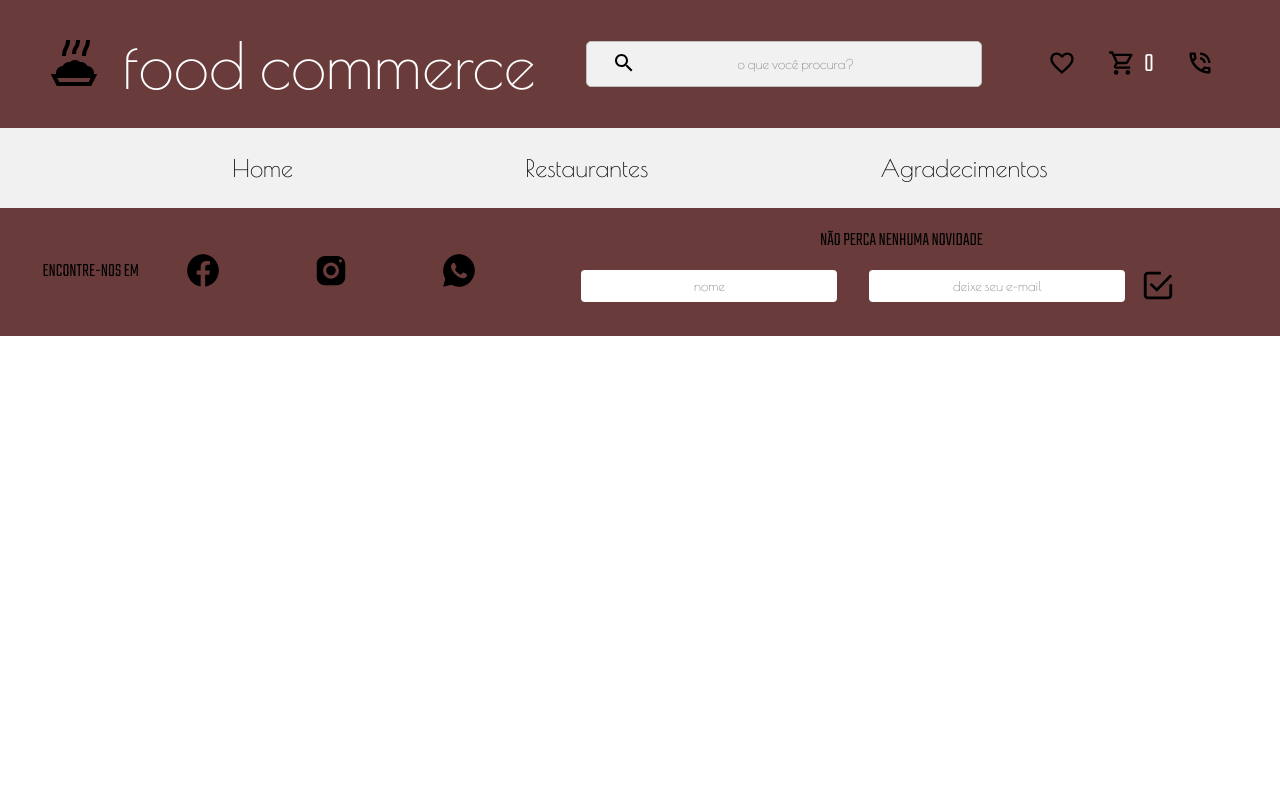
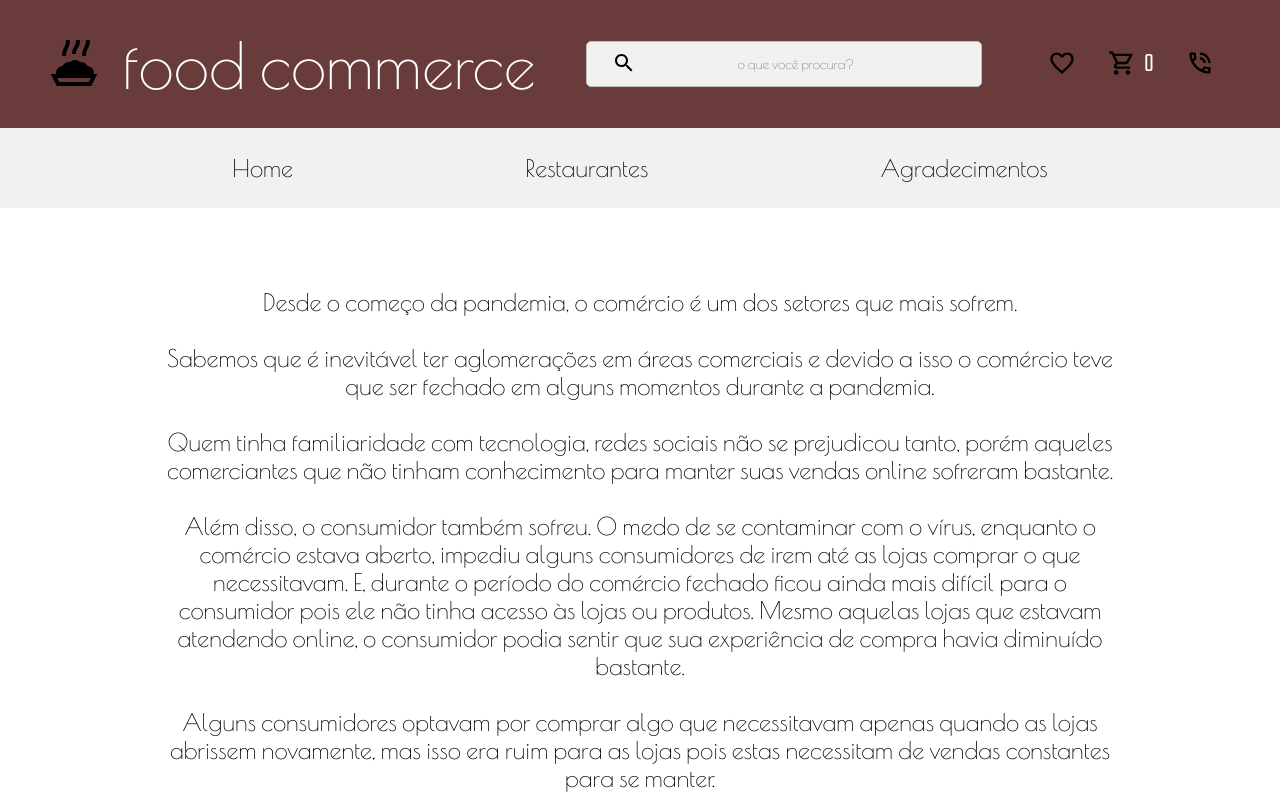
Before and after one commit to larigit/my_e-commerce, a React (Create React App) app: page / in a window 1280 px wide. Shown: the top 800 px of the page. Built offline with nearby package versions, Linux system fonts and the light colour scheme; no server answers.

Commit message:
falta agradecimentos

```diff
--- a/src/components/Card/card.css
+++ b/src/components/Card/card.css
@@ -28,6 +28,6 @@
 .card__avancar{
     padding-top: 7rem;
     align-items: center;
-    display:flex;
+    display:none;
     font-size: 0.8rem;
 }
--- a/src/components/Card/index.jsx
+++ b/src/components/Card/index.jsx
@@ -1,19 +1,19 @@
-import { Link } from 'react-router-dom'
-
+import { Link, useRouteMatch } from 'react-router-dom'
 import './card.css'
 import avancar from '../../assets/images/avancar.png'
 
 
 const Card = (props) => {
+    let { url } = useRouteMatch();
 return(
     <div className="card">
             <img src={props.imagem} alt={props.alt}/>
         <div className="card__info">
             <p className="card__title">{props.nome}</p>
             <p className="card__descrip">{props.categoria}</p>
-            <div className="card__avancar">
+            <div className="card__avancar" style={{display:props.display}}>
                 <p >Clique para conhecer</p>
-                <Link to={`/restaurants/${props.nome&&props.nome.replaceAll(' ','').toLowerCase()}`}><img src={avancar} alt="avançar"/></Link>
+                <Link to={`${url}/${props.nome&&props.nome.replaceAll(' ','').toLowerCase()}`}><img src={avancar} alt="avançar"/></Link>
             </div>
         </div>
     </div>
--- a/src/pages/Acknowledgment/index.jsx
+++ b/src/pages/Acknowledgment/index.jsx
@@ -1,9 +1,12 @@
 import Header from "../../components/Header";
+import Footer from "../../components/Footer";
 
 const Acknowledgment = () => {
     return(
         <>
             <Header />
+
+            <Footer />
         </>
     )
 }
--- /dev/null
+++ b/src/pages/Home/home.css
@@ -0,0 +1,6 @@
+.home{
+    margin: 5rem 10rem 5rem 10rem;
+    font-size: 1.5rem;
+    text-align: center;
+    align-items: center;
+}
--- a/src/pages/Home/index.jsx
+++ b/src/pages/Home/index.jsx
@@ -1,10 +1,37 @@
 import Header from "../../components/Header";
 import Footer from "../../components/Footer";
+
+import './home.css'
 
 const Home = () => {
     return(
         <>
             <Header />
+            <p className="home">Desde o começo da pandemia, o comércio é um dos setores que mais
+sofrem. <br/><br/>Sabemos que é inevitável ter aglomerações em áreas comerciais e
+devido a isso o comércio teve que ser fechado em alguns momentos
+durante a pandemia.<br/><br/> Quem tinha familiaridade com tecnologia, redes
+sociais não se prejudicou tanto, porém aqueles comerciantes que não
+tinham conhecimento para manter suas vendas online sofreram bastante.
+<br/><br/>Além disso, o consumidor também sofreu. O medo de se contaminar com
+o vírus, enquanto o comércio estava aberto, impediu alguns consumidores
+de irem até as lojas comprar o que necessitavam. E, durante o período do
+comércio fechado ficou ainda mais difícil para o consumidor pois ele não
+tinha acesso às lojas ou produtos. Mesmo aquelas lojas que estavam
+atendendo online, o consumidor podia sentir que sua experiência de
+compra havia diminuído bastante.<br/><br/> Alguns consumidores optavam por
+comprar algo que necessitavam apenas quando as lojas abrissem
+novamente, mas isso era ruim para as lojas pois estas necessitam de
+vendas constantes para se manter.<br/><br/>
+Isso tudo acarretou em fechamento definitivo de alguns comércios e um
+impacto grande na economia de nosso país.
+Tendo isto em vista, o site food commerce visa reunir todos os
+restaurantes de uma cidade em um único lugar! <br/><br/>
+O food commerce funciona como um protótipo para que, conforme a ideia se prove boa, mais estabelecimentos entrem na plataforma, chegando a ter todo o comercio de uma cidade em um só lugar!<br/><br/>
+Assim, o cliente evita de se arriscar, sem precisar sair de casa e o comerciante
+não sofre com o fechamento do comércio ou com a falta de clientes
+devido ao temor do vírus.<br/><br/>
+Este projeto tem o objetivo de construir o front-end desse e-commerce. </p>
             <Footer />
         </>
     )
--- a/src/pages/Restaurant/index.jsx
+++ b/src/pages/Restaurant/index.jsx
@@ -1,10 +1,39 @@
+import Header from '../../components/Header';
+import Footer from '../../components/Footer';
+import Card from '../../components/Card'
 
-const Restaurant = ({dado, props}) => {
-
+import {useParams} from 'react-router-dom'
+const Restaurant = ({dado}) => {
+    let { restaurant } = useParams();
+    console.log((dado[0]&&dado[0].name.replaceAll(' ','').toLowerCase())===restaurant)
     return(
         <div>
-            <h1>eai</h1>
-            {/* {restaurant&&restaurant.map(item=>(
+            <Header />
+           <p>{dado.map((item)=>(
+               ((item&&item.name.replaceAll(' ','').toLowerCase()) === restaurant)
+               ?
+
+               item.pratos.map(item=>(
+                   <Card imagem={item.image} nome={item.name} categoria={`R$ ${item.price}`}/>
+
+               ))
+
+               :
+
+               false
+
+
+           ))}
+            </p>
+            <Footer />
+
+        </div>
+    )
+}
+
+export default Restaurant;
+
+{/* {restaurant&&restaurant.map(item=>(
                 <p>{item.pratos.map((item)=>(
                     <div>
                         <img src={item.image} alt={item.name}/>
@@ -13,8 +42,3 @@ const Restaurant = ({dado, props}) => {
                     </div>
                 ))}</p>
             ))} */}
-        </div>
-    )
-}
-
-export default Restaurant;
--- a/src/pages/Restaurants/index.jsx
+++ b/src/pages/Restaurants/index.jsx
@@ -13,7 +13,7 @@ const Restaurants = ({restaurants}) => {
             <div>
                 {restaurants&&restaurants.map(item=>(
                     <>
-                        <Card imagem={item.pratos[0].image} nome={item.name} categoria={item.categoria} alt={`imagem de ${item.categoria}`}/>
+                        <Card display="flex" id={item.id} imagem={item.pratos[0].image} nome={item.name} categoria={item.categoria} alt={`imagem de ${item.categoria}`}/>
                     </>
                 ))}
             </div>
```
